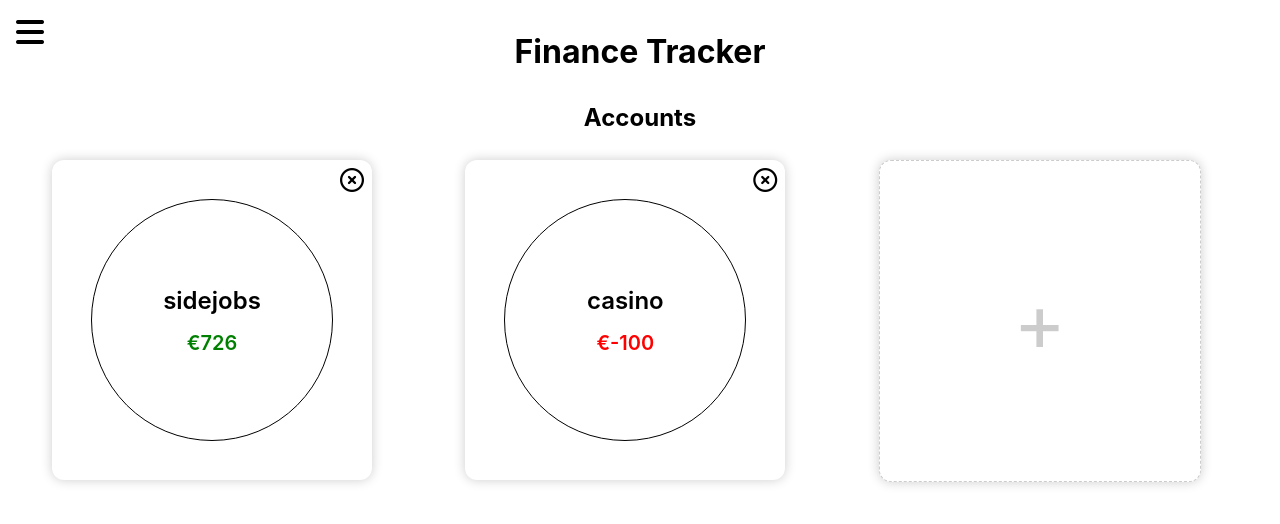
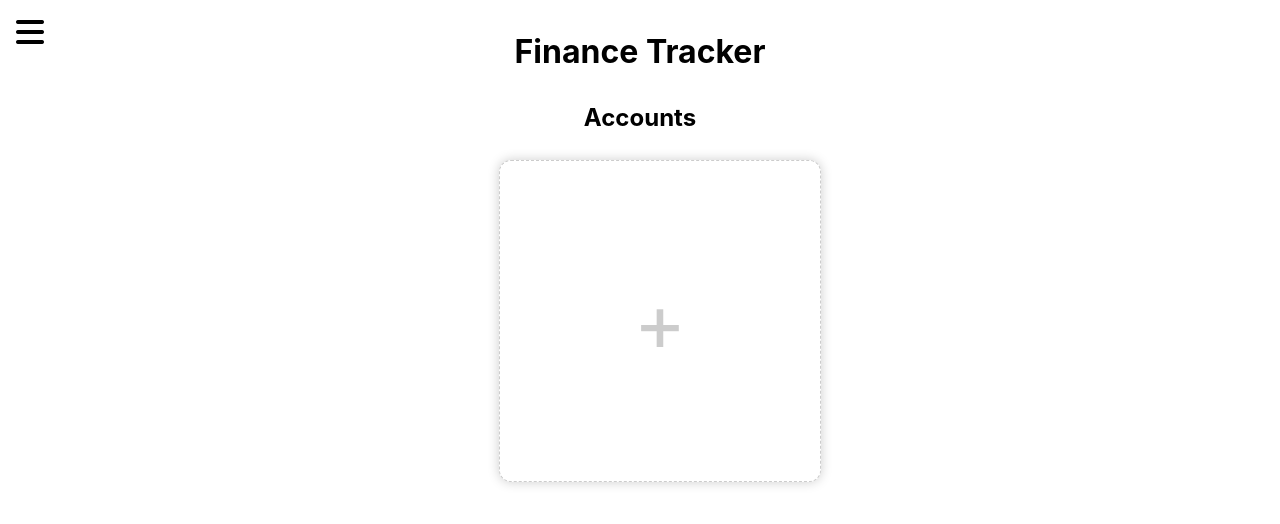
Before and after one commit to DiegoGoethals/Finance-tracker, a React (Create React App) app: page / in a window 1280 px wide. Shown: the top 524 px of the page. Built offline with nearby package versions, Linux system fonts and the light colour scheme; data requests are answered from the project's data file.

Commit message:
Almost everywhere replaced fetching from json server by localforage

```diff
--- a/src/AccountCard.js
+++ b/src/AccountCard.js
@@ -13,11 +13,13 @@ function AccountCard(props) {
     const deleteAccount = (e) => {
         e.stopPropagation();
         e.preventDefault();
+        /*
         fetch(`http://localhost:8000/accounts/${id}`, {
             method: "DELETE",
-            }).then(() => {
-                window.location.reload();
-            });
+        }).then(() => {
+            window.location.reload();
+        });
+        */
     }
 
     return (
--- a/src/AccountDetails.js
+++ b/src/AccountDetails.js
@@ -3,13 +3,13 @@ import { useParams } from "react-router-dom";
 import { useEffect, useState } from "react";
 import AccountTable from "./AccountTable";
 import TransActionForm from "./TransactionForm";
+import localforage from "localforage";
 
 function AccountDetails() {
     const { id } = useParams();
 
     const [account, setAccount] = useState(null);
     const [months, setMonths] = useState([]);
-    const [categories, setCategories] = useState([]);
 
     let balanceClass = "account-balance";
     if (account && account.balance < 0) {
@@ -17,10 +17,9 @@ function AccountDetails() {
     }
 
     useEffect(() => {
-        fetch(`http://localhost:8000/accounts/${id}`)
-            .then(response => response.json())
-            .then(data => {
-                const updatedAccount = {...data};
+        localforage.getItem("accounts").then(accounts => {
+            const account = accounts[id];
+            const updatedAccount = {...account};
             Object.keys(updatedAccount.months).forEach(month => {
                 updatedAccount.months[month].income = updatedAccount.months[month].income.filter(income => {
                     return parseInt(income.date.split('-')[0]) === new Date().getFullYear();
@@ -31,26 +30,12 @@ function AccountDetails() {
                     return parseInt(expense.date.split('-')[0]) === new Date().getFullYear();
                 });
             });
-                fetch(`http://localhost:8000/accounts/${id}`, {
-                    method: 'PUT',
-                    headers: {
-                        'Content-Type': 'application/json'
-                    },
-                    body: JSON.stringify(updatedAccount)
-                }).then(response => response.json()).then(data => {
-                    setAccount(data);
-                    setMonths(data.months);
-                });
+            accounts[id] = updatedAccount;
+            setAccount(updatedAccount);
+            setMonths(updatedAccount.months);
+            localforage.setItem("accounts", accounts);
         });
     }, [id]);
-
-    useEffect(() => {
-        fetch(`http://localhost:8000/categories`)
-            .then(response => response.json())
-            .then(data => {
-                setCategories(data);
-            });
-    }, []);
 
     const handleSubmit = (event) => {
         event.preventDefault();
@@ -68,6 +53,13 @@ function AccountDetails() {
             updatedAccount.balance += amount;
             updatedAccount.months[month].income.push(newTransaction);
         }
+        setAccount(updatedAccount);
+        setMonths(updatedAccount.months);
+        localforage.getItem("accounts").then(accounts => {
+            accounts[id] = updatedAccount;
+            localforage.setItem("accounts", accounts);
+        })
+        /*
         fetch(`http://localhost:8000/accounts/${id}`, {
             method: 'PUT',
             headers: {
@@ -77,14 +69,14 @@ function AccountDetails() {
         }).then(response => response.json()).then(data => {
             setAccount(data);
             setMonths(data.months);
-        }
-        );
+        });
+        */
     }
 
     return (
         <div className="details">
             {account && <><h1>{account.name}</h1><h2>You currently have <span className={balanceClass}>{account.balance}</span> on this account</h2></>}
-            {categories && <TransActionForm handleSubmit={handleSubmit} categories={categories}/>}
+            {account && <TransActionForm handleSubmit={handleSubmit}/>}
             {months && <AccountTable months={months} account={account}/>}
         </div>
     );
--- a/src/AddAccountForm.js
+++ b/src/AddAccountForm.js
@@ -1,3 +1,4 @@
+import localforage from 'localforage';
 import './AddAccountForm.css';
 import { useState } from 'react';
 
@@ -59,14 +60,15 @@ function AddAccountForm() {
     const addAccount = (e) => {
         e.preventDefault();
         const newAccount = { name, balance, months };
-        fetch('http://localhost:8000/accounts', {
-            method: 'POST',
-            headers: { "Content-Type": "application/json" },
-            body: JSON.stringify(newAccount)
-        }).then(response => response.json()).then(_ => {
+        localforage.getItem('accounts').then(accounts => {
+            const id = accounts.length;
+            newAccount.id = id;
+            accounts.push(newAccount);
+            localforage.setItem('accounts', accounts).then(_ => {
                 document.querySelector('dialog').close();
                 window.location.reload();
             });
+        });
     }
 
     return (
--- a/src/Home.css
+++ b/src/Home.css
@@ -1,7 +1,8 @@
 #accounts {
     list-style: none;
-    display: grid;
-    grid-template-columns: repeat(auto-fit, minmax(21rem, 1fr));
+    display: flex;
+    justify-content: space-evenly;
+    flex-wrap: wrap;
 }
 
 .home {
--- a/src/Home.js
+++ b/src/Home.js
@@ -1,3 +1,4 @@
+import localforage from 'localforage';
 import AccountCard from './AccountCard';
 import AddAccountForm from './AddAccountForm';
 import AddCard from './AddCard';
@@ -9,11 +10,9 @@ function Home() {
     const [accounts, setAccounts] = useState([]);
 
     useEffect(() => {
-        fetch('http://localhost:8000/accounts')
-            .then(response => response.json())
-            .then(data => {
-                setAccounts(data);
-            });
+        localforage.getItem('accounts').then(accounts => {
+            setAccounts(accounts);
+        });
     }, []);
 
     return (
@@ -21,7 +20,7 @@ function Home() {
             <h2>Accounts</h2>
             <AddAccountForm/>
             <ul id='accounts'>
-                {accounts.map((account) => (
+                {accounts && accounts.map((account) => (
                     <li key={account.id}>
                         <AccountCard account={account} id={account.id}/>
                     </li>
--- a/src/MonthlyDetails.js
+++ b/src/MonthlyDetails.js
@@ -4,6 +4,7 @@ import { useEffect, useState } from "react";
 import DetailTable from './DetailTable';
 import CategoryTable from './CategoryTable';
 import MonthTotal from './MonthTotal';
+import localforage from 'localforage';
 
 function MonthlyDetails() {
 
@@ -12,11 +13,9 @@ function MonthlyDetails() {
     const [account, setAccount] = useState(null);
 
     useEffect(() => {
-        fetch(`http://localhost:8000/accounts/${id}`)
-            .then(response => response.json())
-            .then(data => {
-                setAccount(data);
-            });
+        localforage.getItem("accounts").then(accounts => {
+            setAccount(accounts[id]);
+        });
     }, [id]);
 
     return (
--- a/src/TransactionForm.js
+++ b/src/TransactionForm.js
@@ -2,7 +2,7 @@ import './TransactionForm.css';
 
 function TransActionForm(props) {
 
-    const {handleSubmit, categories} = props;
+    const {handleSubmit} = props;
 
     return (
         <form onSubmit={handleSubmit} className='transaction'>
@@ -14,8 +14,14 @@ function TransActionForm(props) {
             <fieldset>
                 <label htmlFor="category">Category</label>
                 <select name="category" id="category">
-                {categories && categories.map(category => <option key={category.id} value={category.name}>{category.name}</option>)}
-            </select>
+                    <option>food/drinks</option>
+                    <option>work</option>
+                    <option>bills</option>
+                    <option>entertainment</option>
+                    <option>clothing</option>
+                    <option>transportation</option>
+                    <option>other</option>
+                </select>
             </fieldset>
             <fieldset className='radio'>
                 <input type="radio" id="expense" name="type" value="expense" defaultChecked/>
--- a/src/index.js
+++ b/src/index.js
@@ -2,23 +2,28 @@ import React from 'react';
 import ReactDOM from 'react-dom/client';
 import './index.css';
 import App from './App';
+import localforage from 'localforage';
 
 const root = ReactDOM.createRoot(document.getElementById('root'));
 
 if ('serviceWorker' in navigator) {
-  window.addEventListener('load', () => {
   navigator.serviceWorker.register('/sw.js')
     .then(registration => {
-        console.log('Service Worker registered: ', registration);
+      console.log('Service Worker registered: ', registration.scope);
     })
     .catch(error => {
       console.log('Service Worker registration failed: ', error);
     });
+}
+
+localforage.getItem('accounts').then(accounts => {
+  if (!accounts) {
+    localforage.setItem('accounts', []);
+  }
 });
-}
 
 root.render(
   <React.StrictMode>
-    <App />
+    <App/>
   </React.StrictMode>
 );
--- a/src/layouts/Menu.js
+++ b/src/layouts/Menu.js
@@ -1,17 +1,16 @@
 import "./Menu.css";
 import { NavLink } from "react-router-dom";
 import { useEffect, useState } from "react";
+import localforage from "localforage";
 
 function Menu() {
 
     const [accounts, setAccounts] = useState([]);
 
     useEffect(() => {
-        fetch('http://localhost:8000/accounts')
-            .then(response => response.json())
-            .then(data => {
-                setAccounts(data);
-            });
+        localforage.getItem("accounts").then(accounts => {
+            setAccounts(accounts);
+        });
     }, []);
 
     const closeMenu = () => {
```
Lines whose indentation alone changed are shown as unchanged.
